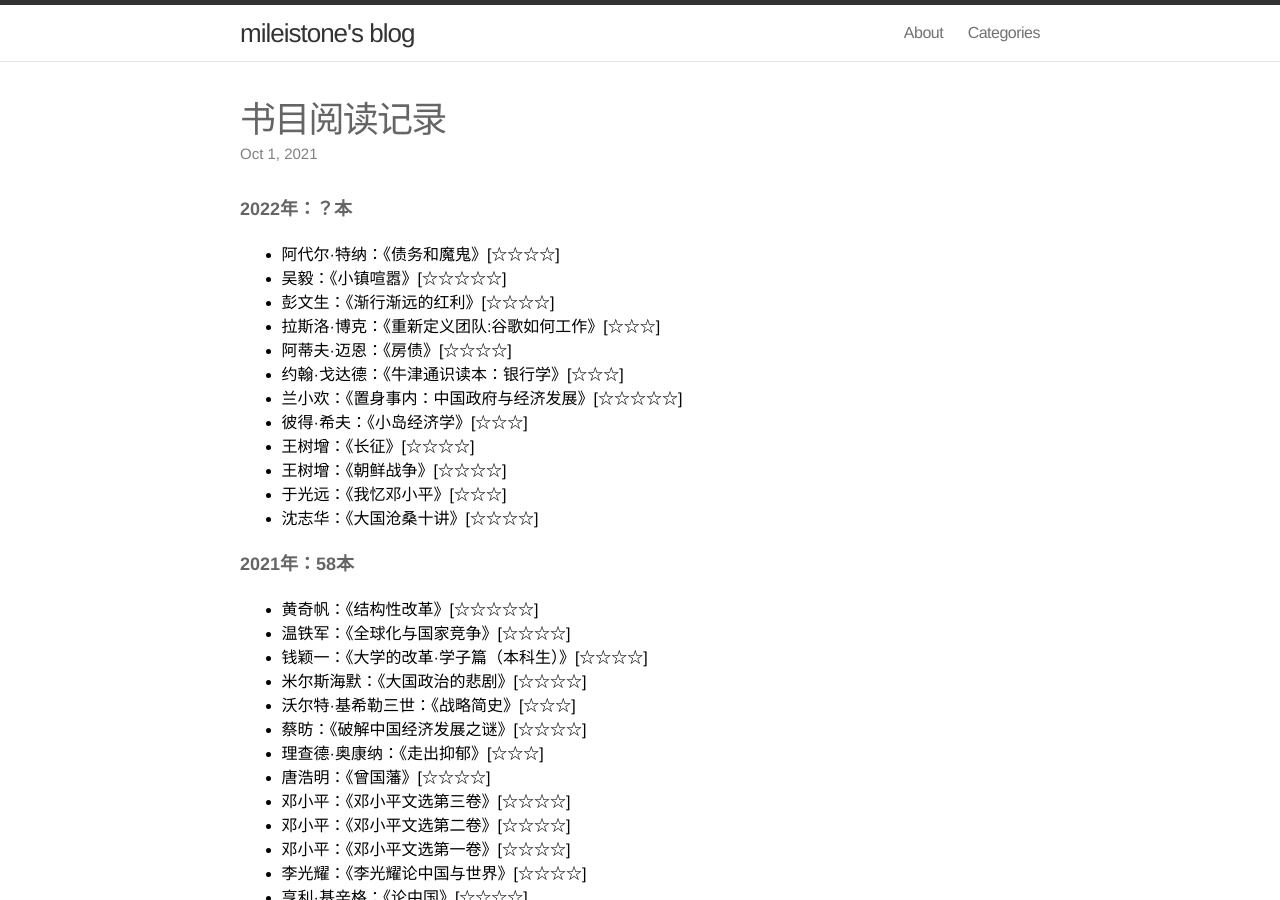
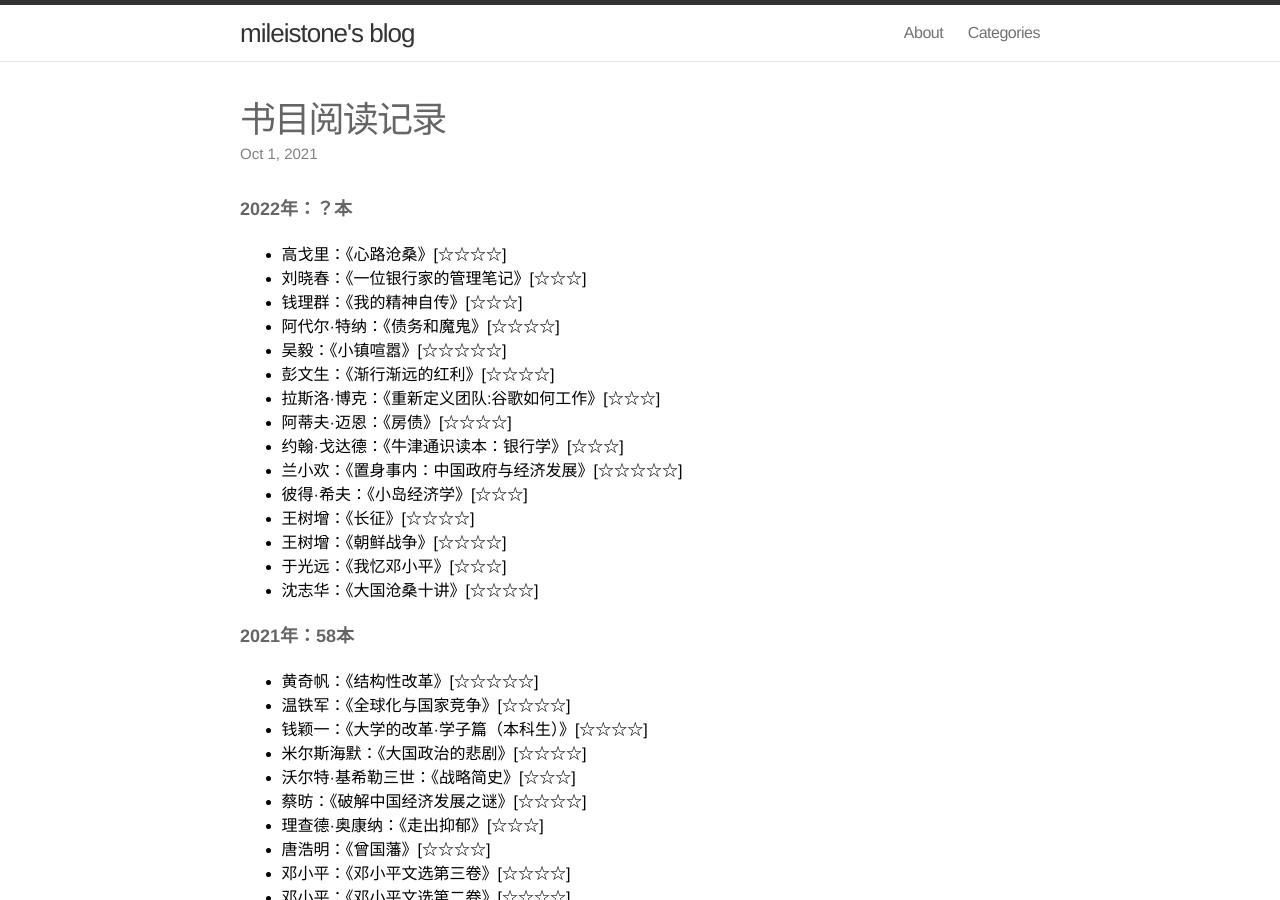
Before and after one commit to mileistone/mileistone.github.io, a Jekyll site: the page built from _posts/2021-10-01-books.md, in a window 1280 px wide and 900 px high. Built offline with Jekyll 4.4.1, drawn with Linux system fonts in a browser that asks for light colours.

Commit message:
Update 2021-10-01-books.md

```diff
--- a/_posts/2021-10-01-books.md
+++ b/_posts/2021-10-01-books.md
@@ -8,6 +8,9 @@ date: 2021-10-01 22:00:00
 ---
 
 ##### 2022年：？本
+- 高戈里：《心路沧桑》[☆☆☆☆]
+- 刘晓春：《一位银行家的管理笔记》[☆☆☆]
+- 钱理群：《我的精神自传》[☆☆☆]
 - 阿代尔·特纳：《债务和魔鬼》[☆☆☆☆]
 - 吴毅：《小镇喧嚣》[☆☆☆☆☆]
 - 彭文生：《渐行渐远的红利》[☆☆☆☆]
```
